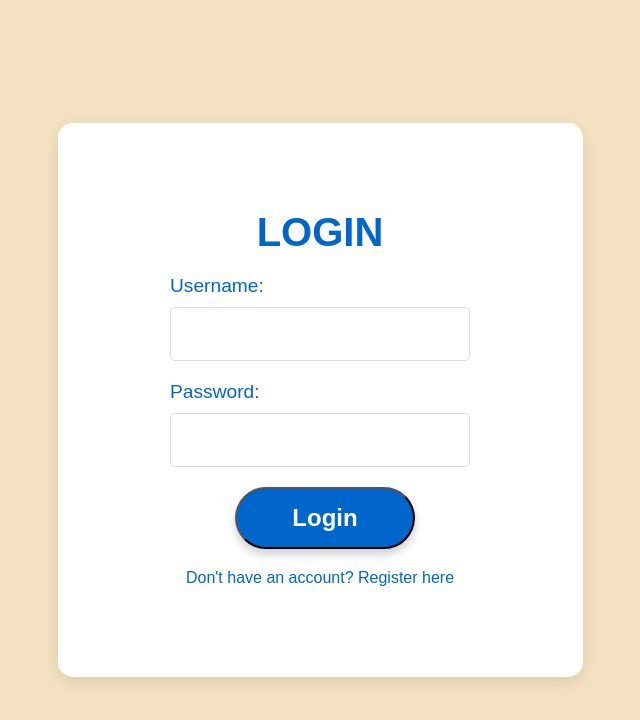
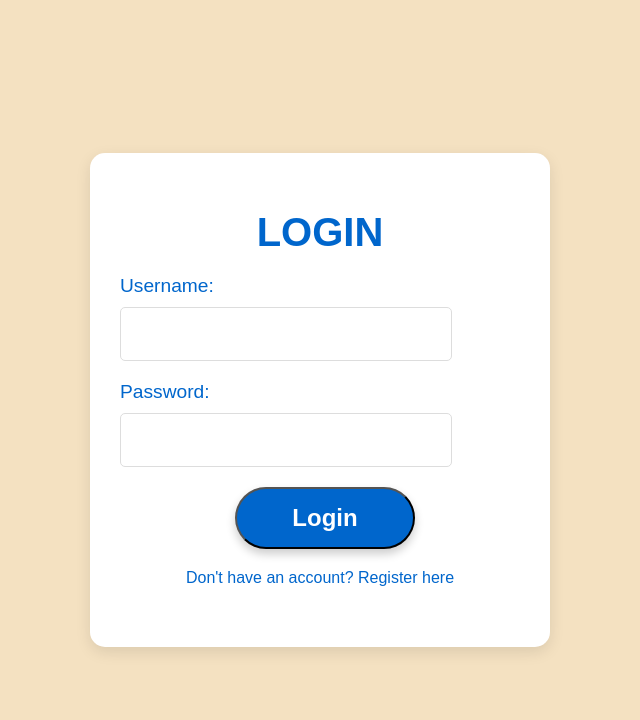
Before and after one commit to WilliamSmithWLS/Empty, a React (Create React App) app in the folder BeachDay-auth/client/: page /login in a window 1280 px wide. Shown: the top 720 px of the page, without its empty margins (320-960 px from the left). Built offline with nearby package versions, Linux system fonts and the light colour scheme.

Commit message:
Update Login.css

```diff
--- a/BeachDay-auth/client/src/Login.css
+++ b/BeachDay-auth/client/src/Login.css
@@ -12,42 +12,37 @@
 
 .login-content {
   background-color: white;
-  padding: 60px;  /* Increased padding */
+  padding: 30px;
   border-radius: 15px;
   box-shadow: 0px 5px 15px rgba(0, 0, 0, 0.1);
   width: 100%;
-  max-width: 525px; /* Slightly wider form */
-  box-sizing: border-box;
-  display: flex;
-  flex-direction: column; /* Stack input fields vertically */
-  align-items: center; /* Center the content horizontally */
+  max-width: 400px; /* Ensures form isn't too wide */
 }
 
 h1 {
-  font-size: 4rem;  /* Larger font size */
-  margin-bottom: 30px;  /* Increased margin */
+  font-size: 3rem;
+  margin-bottom: 20px;
   color: #0066cc;
 }
 
 .input-group {
-  margin-bottom: 30px;  /* Increased margin */
-  width: 100%; /* Ensure input group takes the full width */
+  margin-bottom: 20px;
+  text-align: left;
 }
 
 label {
-  font-size: 1.5rem; /* Increased font size */
-  margin-bottom: 8px; /* Increased margin */
+  font-size: 1.2rem;
+  margin-bottom: 5px;
   display: block;
 }
 
 input {
-  width: 90%; /* Match the width of the button */
-  padding: 15px;  /* Increased padding */
-  font-size: 1.2rem;  /* Larger font size */
+  width: 100%;
+  padding: 10px;
+  font-size: 1rem;
   border: 1px solid #ddd;
   border-radius: 10px;
-  margin-top: 8px;  /* Increased margin */
-  box-sizing: border-box; /* Include padding in width calculation */
+  margin-top: 5px;
 }
 
 input:focus {
@@ -56,12 +51,12 @@ input:focus {
 }
 
 button {
-  width: 90%; /* Match the width of the input fields */
-  padding: 15px 30px;  /* Larger padding */
-  font-size: 1.5rem;  /* Larger font size */
+  padding: 12px 25px;
+  font-size: 1.2rem;
   color: white;
   background: #0066cc; /* Blue button */
   border-radius: 50px;
+  width: 100%;
   cursor: pointer;
   transition: background 0.3s ease, transform 0.3s ease;
 }
@@ -73,13 +68,13 @@ button:hover {
 
 .error-message {
   color: red;
-  font-size: 1.2rem; /* Larger font size */
-  margin-top: 15px;
+  font-size: 1rem;
+  margin-top: 10px;
 }
 
 .redirect {
-  margin-top: 30px;
-  font-size: 1.2rem;  /* Larger font size */
+  margin-top: 20px;
+  font-size: 1rem;
 }
 
 .redirect a {
```
